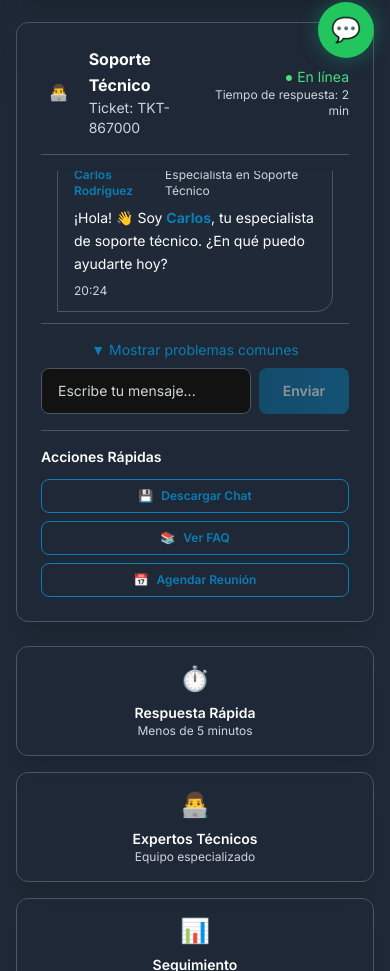
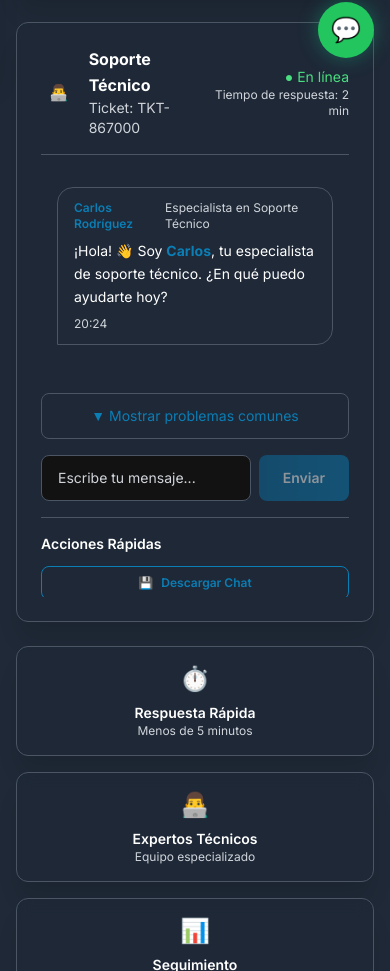
Before and after one commit to pairPrograming1/PairPrograming, a Next.js app in the folder pairprogramming-app/: page /soporte in a window 390 px wide. Shown: the part 770-1741 px from the top of the page. Built offline with nearby package versions, Linux system fonts and the light colour scheme; no server answers.

Commit message:
correcion de bugs en soporte

```diff
--- a/pairprogramming-app/src/app/components/soporte/ChatContainer.jsx
+++ b/pairprogramming-app/src/app/components/soporte/ChatContainer.jsx
@@ -38,57 +38,63 @@ export default function ChatContainer({
   // Manejar el envío de mensajes normales
   const handleSend = () => {
     handleSendMessage();
-    setShowCommonIssues(false); // Ocultar problemas comunes
+    setShowCommonIssues(false);
   };
 
   // Manejar la selección de problemas comunes
   const handleQuickIssueSelection = (issue) => {
     handleQuickIssue(issue);
-    setShowCommonIssues(false); // Ocultar problemas comunes después de seleccionar
+    setShowCommonIssues(false);
   };
 
   return (
     <Card padding="md" className="h-[600px] flex flex-col">
       <ChatHeader ticketNumber={ticketNumber} />
 
-      {/* Área de mensajes más grande en móvil */}
-      <div className="flex-1 flex flex-col min-h-0">
+      {/* Contenedor principal SCROLLABLE */}
+      <div className="flex-1 flex flex-col min-h-0 overflow-y-auto">
+        {/* Área de mensajes */}
+        <div className="flex-1">
           <MessagesArea
             messages={messages}
             isTyping={isTyping}
             messagesEndRef={messagesEndRef}
             messagesContainerRef={messagesContainerRef}
-          className="flex-1 min-h-0"
           />
+        </div>
 
-        {/* Problemas comunes - Oculto en móvil por defecto */}
+        {/* Problemas comunes - Siempre visibles en desktop */}
         <div className="lg:block hidden">
           <CommonIssues onQuickIssue={handleQuickIssueSelection} />
         </div>
 
-        {/* Botón para mostrar problemas comunes en móvil */}
-        <div className="lg:hidden block border-t border-border-color pt-2">
+        {/* Problemas comunes en móvil - Aparece como contenido adicional */}
+        <div className="lg:hidden">
+          {showCommonIssues && (
+            <div className="mt-4 p-4 bg-background/50 border border-border-color rounded-lg">
+              <CommonIssues onQuickIssue={handleQuickIssueSelection} />
+            </div>
+          )}
+        </div>
+
+        {/* Botón toggle para móvil - Dentro del área scrollable */}
+        <div className="lg:hidden block mt-4">
           <button
             onClick={() => setShowCommonIssues(!showCommonIssues)}
-            className="w-full text-center py-2 text-sm text-primary hover:bg-background/50 rounded-lg transition-colors"
+            className="w-full text-center py-3 text-sm text-primary hover:bg-background/50 rounded-lg transition-colors border border-border-color"
           >
             {showCommonIssues
               ? "▲ Ocultar problemas comunes"
               : "▼ Mostrar problemas comunes"}
           </button>
-
-          {showCommonIssues && (
-            <div className="pb-2">
-              <CommonIssues onQuickIssue={handleQuickIssueSelection} />
-            </div>
-          )}
-        </div>
         </div>
 
+        {/* Input y acciones - DENTRO del área scrollable */}
+        <div className="flex-shrink-0 space-y-3 mt-4">
           <MessageInput
             inputMessage={inputMessage}
             setInputMessage={setInputMessage}
-        onSendMessage={handleSend} // Usar la función modificada
+            onSendMessage={handleSend}
             isTyping={isTyping}
           />
 
@@ -96,6 +102,8 @@ export default function ChatContainer({
             onDownloadChat={downloadChatHistory}
             ticketNumber={ticketNumber}
           />
+        </div>
+      </div>
     </Card>
   );
 }
```
Lines whose indentation alone changed are shown as unchanged.
